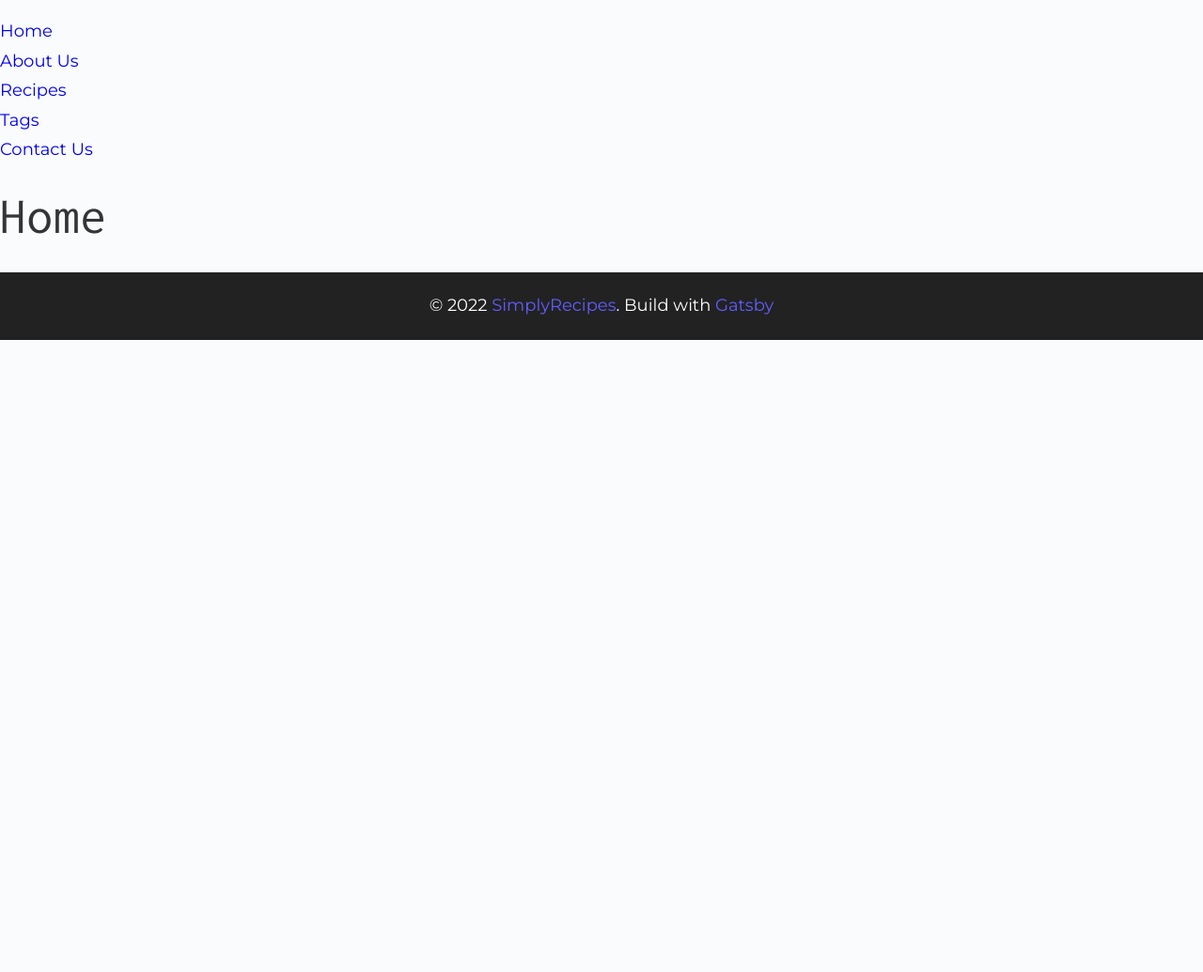
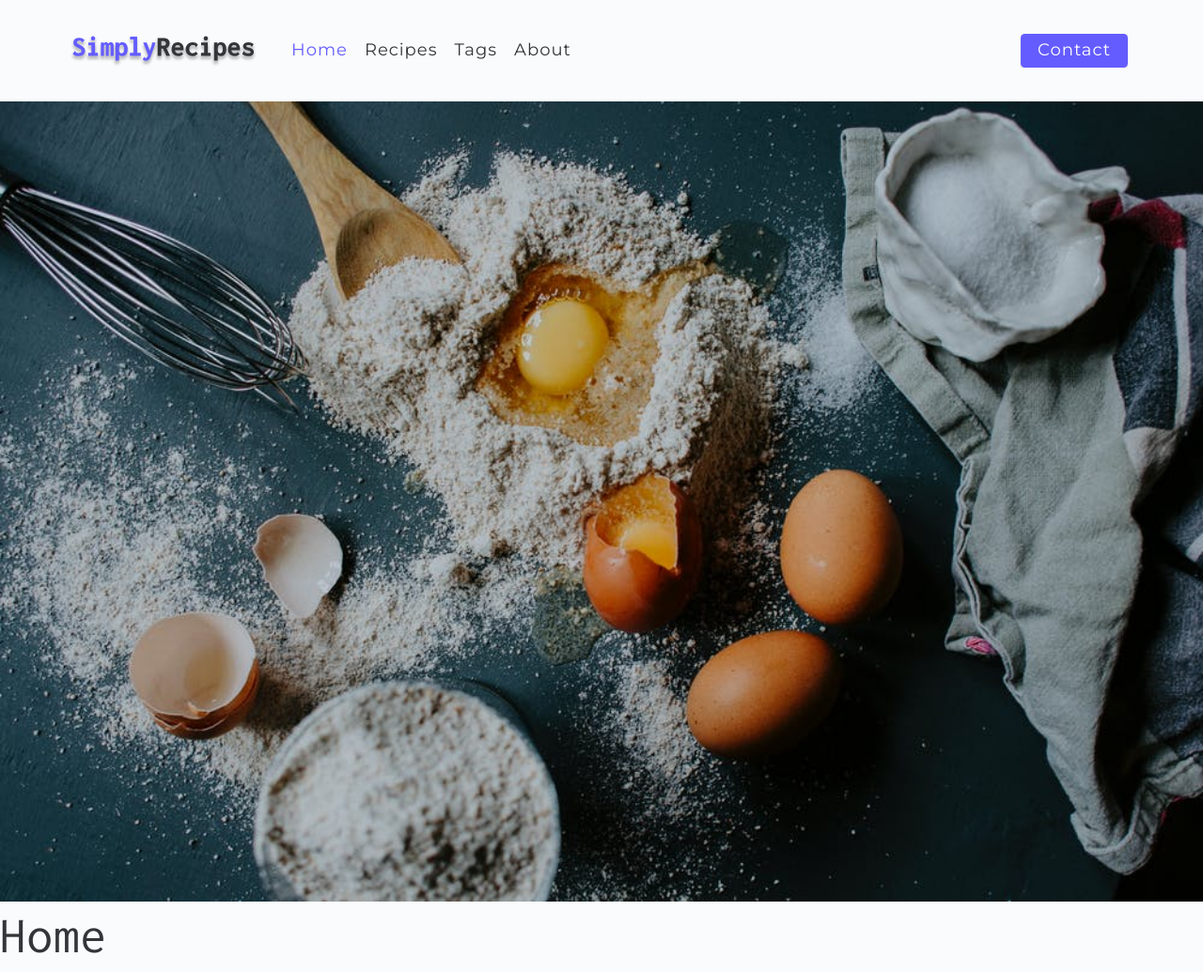
Before and after one commit to matthew-talamantes/gatsby-tutorial, a Gatsby site: page / in a window 1280 px wide. Shown: the top 1035 px of the page at 94% size. Before the commit the page ends 800 px from the top, so only its background shows below. Built offline with nearby package versions, Linux system fonts and the light colour scheme; Gatsby itself is replaced by a stand-in of ours.

Commit message:
Continued Tutorial

```diff
--- a/gatsby-config.js
+++ b/gatsby-config.js
@@ -6,5 +6,10 @@
 
 module.exports = {
   /* Your site config here */
-  plugins: [`gatsby-plugin-styled-components`],
+  plugins: [
+    `gatsby-plugin-styled-components`,
+    `gatsby-plugin-image`,
+    `gatsby-plugin-sharp`,
+    `gatsby-transformer-sharp`,
+  ],
 }
--- a/package.json
+++ b/package.json
@@ -16,7 +16,11 @@
   "dependencies": {
     "babel-plugin-styled-components": "^2.0.7",
     "gatsby": "^4.11.2",
+    "gatsby-plugin-image": "^2.12.1",
+    "gatsby-plugin-sharp": "^4.12.1",
     "gatsby-plugin-styled-components": "^5.12.1",
+    "gatsby-source-filesystem": "^4.12.1",
+    "gatsby-transformer-sharp": "^4.12.1",
     "normalize.css": "^8.0.1",
     "react": "^17.0.1",
     "react-dom": "^17.0.1",
--- a/src/components/Navbar.js
+++ b/src/components/Navbar.js
@@ -1,26 +1,46 @@
-import React from "react"
+import React, { useState } from "react"
 import { Link } from "gatsby"
+import { FiAlignJustify } from "react-icons/fi"
+import logo from "../assets/images/logo.svg"
 
 const Navbar = () => {
+  const [show, setShow] = useState(false)
+
   return (
-    <nav>
-      <ul>
-        <li>
-          <Link to="/">Home</Link>
-        </li>
-        <li>
-          <Link to="/about">About Us</Link>
-        </li>
-        <li>
-          <Link to="/recipes">Recipes</Link>
-        </li>
-        <li>
-          <Link to="/tags">Tags</Link>
-        </li>
-        <li>
-          <Link to="/contact">Contact Us</Link>
-        </li>
-      </ul>
+    <nav className="navbar">
+      <div className="nav-center">
+        <div className="nav-header">
+          <Link to="/">
+            <img src={logo} alt="simply recipes" />
+          </Link>
+          <button className="nav-btn" onClick={() => setShow(!show)}>
+            <FiAlignJustify />
+          </button>
+        </div>
+        <div className={show ? "nav-links show-links" : "nav-links"}>
+          <Link to="/" className="nav-link" activeClassName="active-link">
+            home
+          </Link>
+          <Link
+            to="/recipes"
+            className="nav-link"
+            activeClassName="active-link"
+          >
+            recipes
+          </Link>
+          <Link to="/tags" className="nav-link" activeClassName="active-link">
+            tags
+          </Link>
+          <Link to="/about" className="nav-link" activeClassName="active-link">
+            about
+          </Link>
+          <div className="nav-link contact-link">
+            <Link to="/contact" className="btn">
+              contact
+            </Link>
+          </div>
+        </div>
+      </div>
     </nav>
   )
 }
--- a/src/pages/index.js
+++ b/src/pages/index.js
@@ -1,9 +1,16 @@
 import React from "react"
 import Layout from "../components/Layout"
+import { StaticImage } from "gatsby-plugin-image"
 
 export default function Home() {
   return (
     <Layout>
+      <StaticImage
+        src="../assets/images/main.jpeg"
+        alt="Eggs and flour"
+        placeholder="tracedSVG"
+        layout="fullWidth"
+      />
       <h1>Home</h1>
     </Layout>
   )
```
Also changed, not shown: 1 other file.
